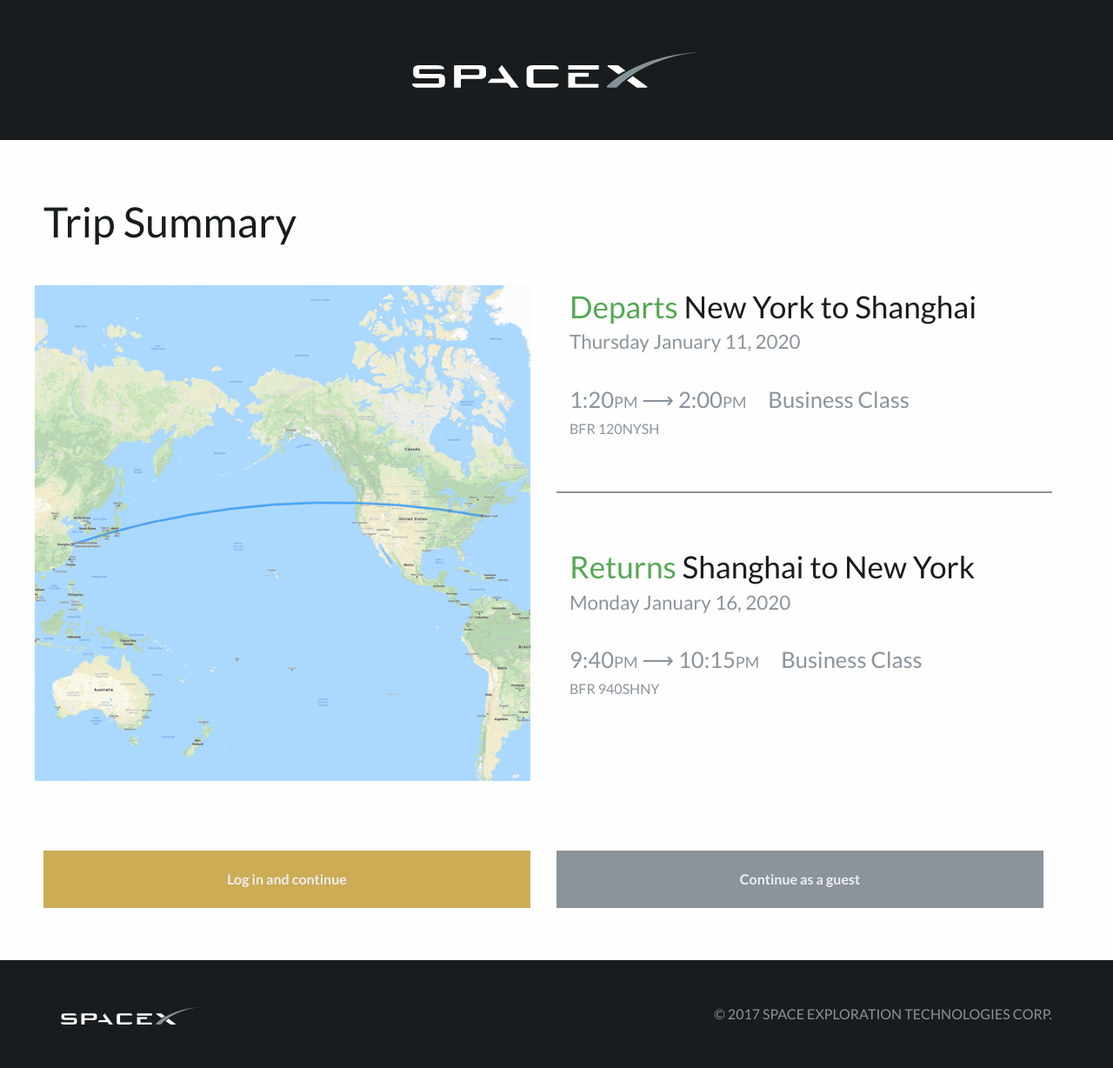
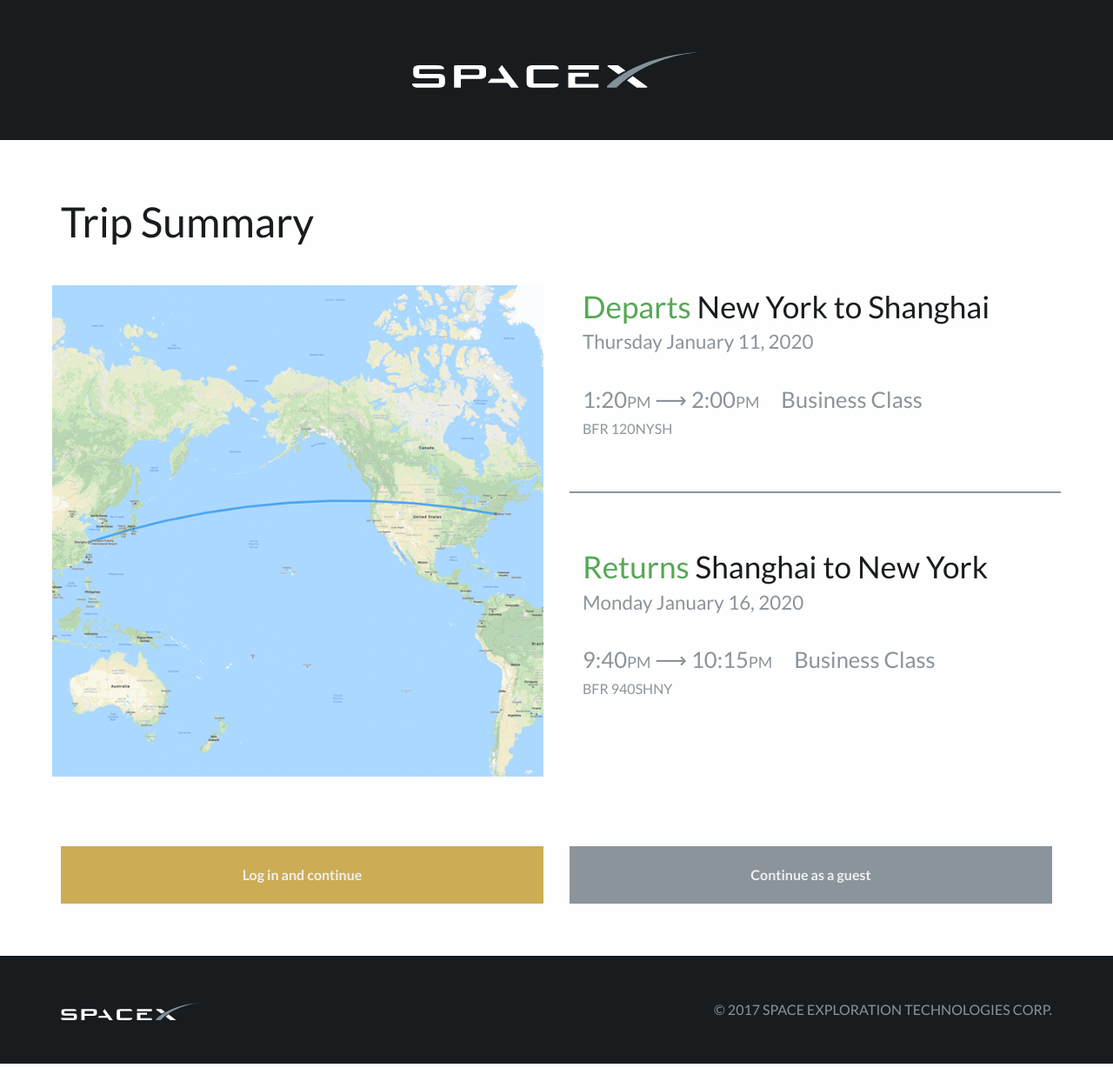
Before and after one commit to naher94/spacex, a Jekyll site: the page built from summary.html, in a window 1280 px wide. Shown: the whole page at 87% size. Built offline with Jekyll 4.4.1, drawn with Linux system fonts in a browser that asks for light colours.

Commit message:
Mobile Styling Updates

```diff
--- a/css/spacex.scss
+++ b/css/spacex.scss
@@ -60,6 +60,8 @@
 
 .page-content{
   padding: 0;
+  padding-left: 20px;
+  padding-right: 20px;
   margin-bottom: 60px;
 }
 
@@ -374,6 +376,13 @@
     padding-left: 30px;
   }
 
+  .page-content{
+    padding: 0;
+    padding-left: 10px;
+    padding-right: 10px;
+    margin-bottom: 60px;
+}
+
   header{
     .logo{
       height: 25px;
@@ -404,17 +413,22 @@
     margin: 0;
   }
 
-  .flight-time{
+  .flight-time, .flight-time2{
     margin-bottom: 10px;
     margin-top: 20px;
-//    padding-left: 20px;
-//    padding-right: 20px;
+    padding-left: 20px;
+    padding-right: 20px;
     .class-seat{
       display: block;
     }
     .depart-class{
       margin-left: 0;
     }
+  }
+
+  .flight-time2{
+    padding-left: 0;
+    padding-right: 0;
   }
 
   .flight-class{
--- a/details.html
+++ b/details.html
@@ -336,7 +336,7 @@
     <h2>Thursday January 11, 2020</h2>
 
     <div class="flight-depart">
-      <div class="flight-time small-12 large-12 columns">
+      <div class="flight-time small-12 large-12 columns flight-time2">
         <p class="time">1:20<span class="pm">PM</span> ⟶ 2:00<span class="pm">PM</span> <span class="depart-class">Business Class</span></p>
         <p>BFR 120NYSH</p>
       </div>
@@ -347,7 +347,7 @@
     <h2>Monday January 16, 2020</h2>
 
     <div class="flight-depart">
-      <div class="flight-time small-12 large-12 columns">
+      <div class="flight-time small-12 large-12 columns flight-time2">
         <p class="time">9:40<span class="pm">PM</span> ⟶ 10:15<span class="pm">PM</span> <span class="depart-class">Business Class</span></p>
         <p>BFR 940SHNY</p>
       </div>
--- a/summary.html
+++ b/summary.html
@@ -16,7 +16,7 @@
       <h2>Thursday January 11, 2020</h2>
 
       <div class="flight-depart">
-        <div class="flight-time small-12 large-12 columns">
+        <div class="flight-time small-12 large-12 columns flight-time2">
           <p class="time">1:20<span class="pm">PM</span> ⟶ 2:00<span class="pm">PM</span> <span class="class-seat"><span class="depart-class">Business Class</span></span></p>
           <p>BFR 120NYSH</p>
         </div>
@@ -28,7 +28,7 @@
       <h2>Monday January 16, 2020</h2>
 
       <div class="flight-depart">
-        <div class="flight-time small-12 large-12 columns">
+        <div class="flight-time small-12 large-12 columns flight-time2">
           <p class="time">9:40<span class="pm">PM</span> ⟶ 10:15<span class="pm">PM</span> <span class="class-seat"><span class="depart-class">Business Class</span></span></p>
           <p>BFR 940SHNY</p>
         </div>
```
Also changed, not shown: 4 other files.
